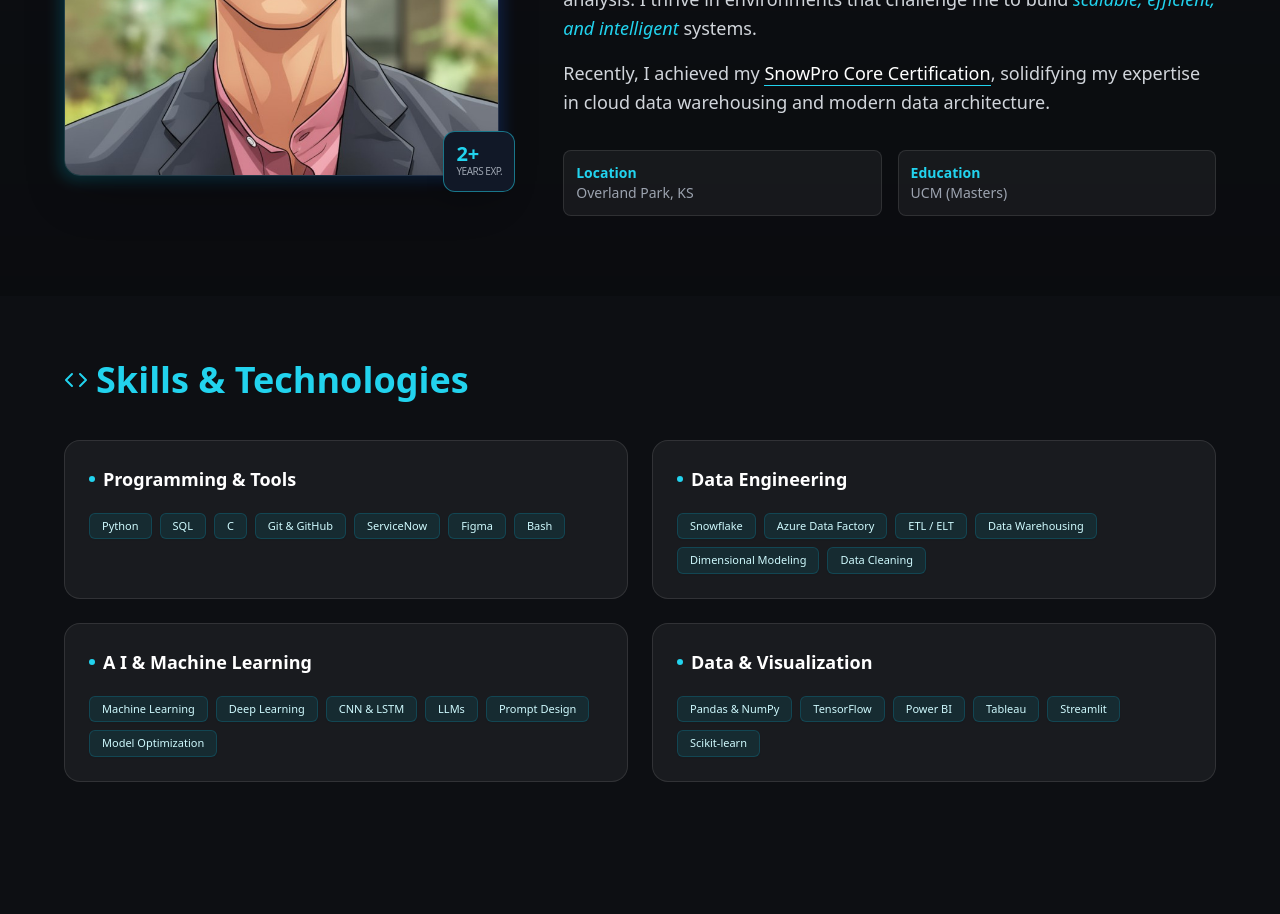
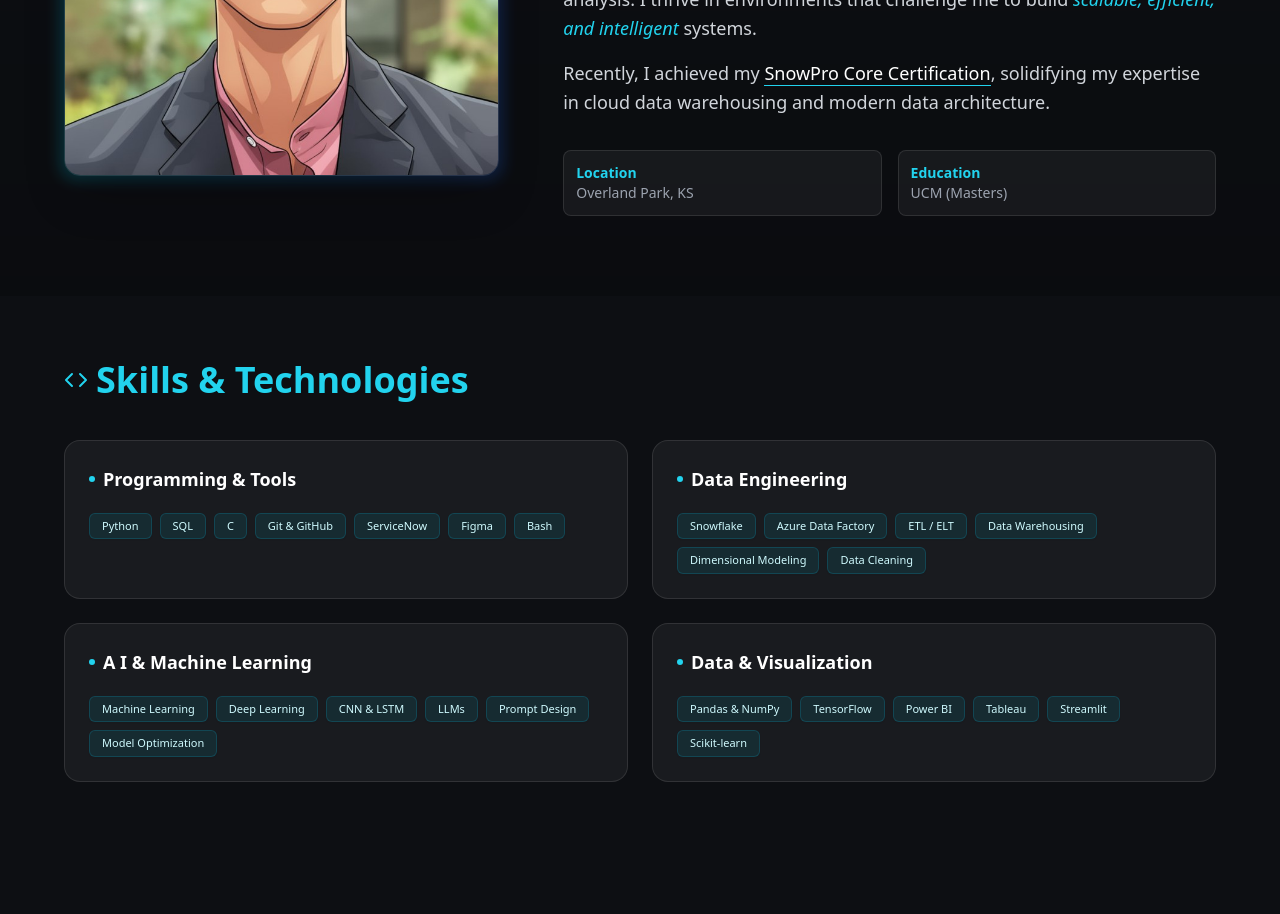
Before and after one commit to Rakshithbodakuntla/My_portfolio, a React (Vite) app: page / in a window 1280 px wide. Shown: the part 1180-2094 px from the top of the page. Built offline with nearby package versions, Linux system fonts and the light colour scheme.

Commit message:
Remove experience display from profile
Removed experience display from profile section.

```diff
--- a/src/App.jsx
+++ b/src/App.jsx
@@ -256,10 +256,7 @@ export default function Portfolio() {
                     alt="Rakshith Bodakuntla"
                     className="rounded-2xl w-64 h-80 md:w-full md:h-auto object-cover shadow-2xl border border-white/10"
                   />
-                  <div className="absolute -bottom-4 -right-4 bg-gray-900 border border-cyan-400/50 p-3 rounded-xl shadow-xl">
-                    <p className="text-cyan-400 font-bold text-xl leading-none">2+</p>
-                    <p className="text-gray-400 text-[10px] uppercase tracking-tighter">Years Exp.</p>
-                  </div>
+
                 </div>
               </div>
             </div>
```
